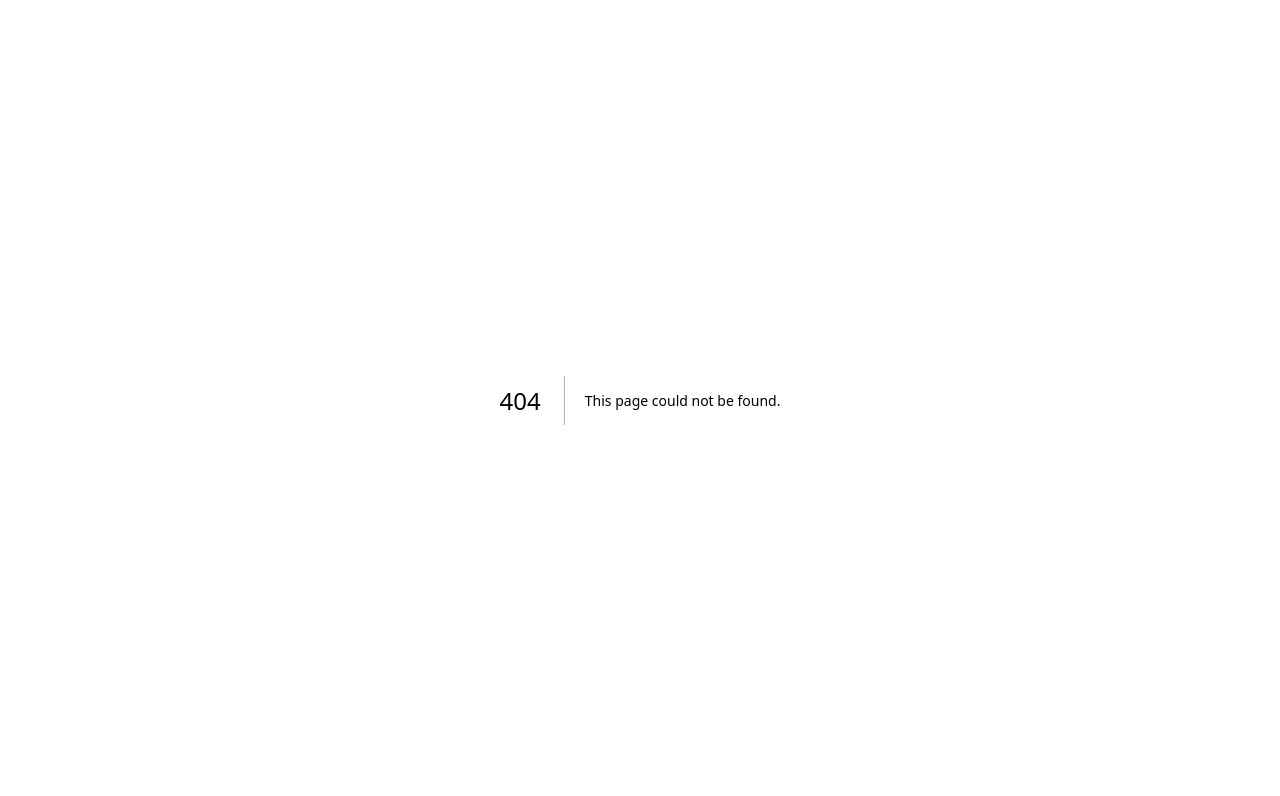
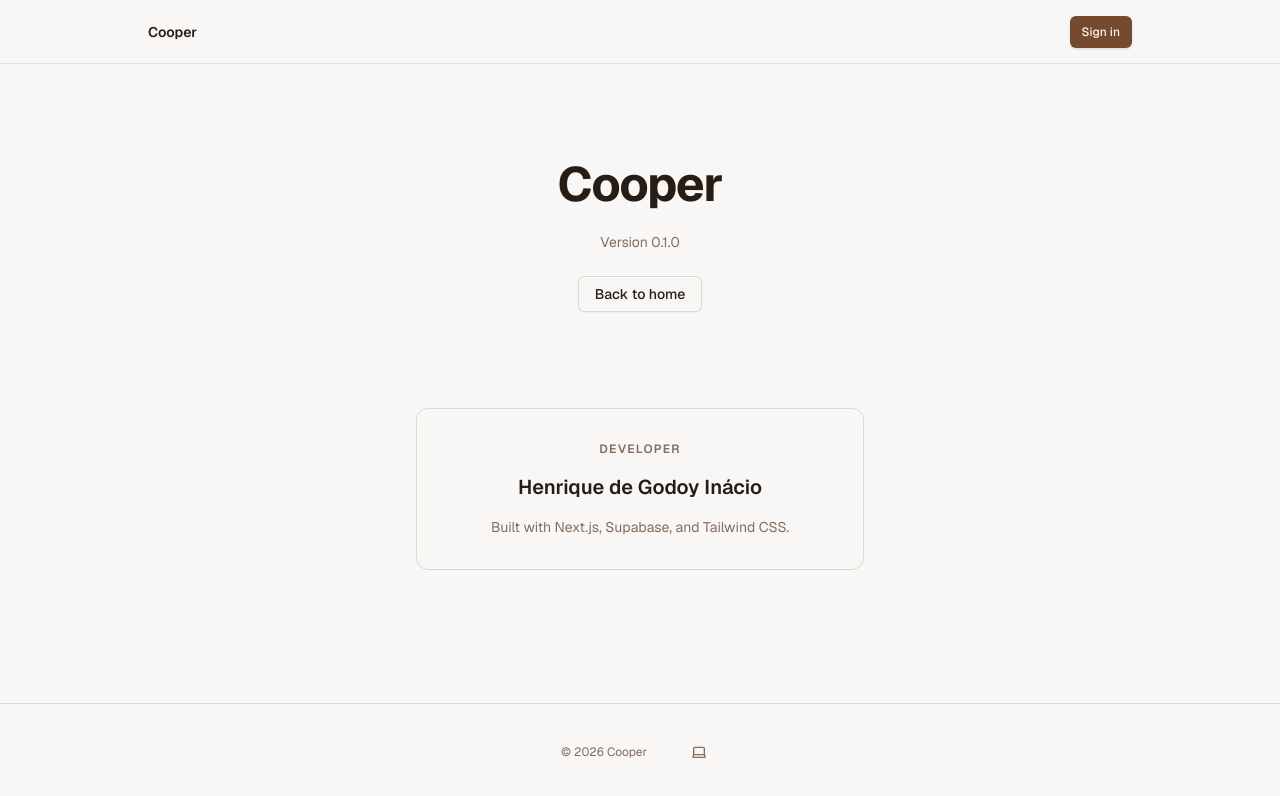
Before and after one commit to henrinacio/cooper, a Next.js app: page /about in a window 1280 px wide. Before the commit this address had no page. Shown: the top 796 px of the page. Built offline with nearby package versions, Linux system fonts and the light colour scheme; no server answers.

Commit message:
feat: add about page

```diff
--- /dev/null
+++ b/app/about/page.tsx
@@ -0,0 +1,50 @@
+import Link from "next/link";
+import { ThemeSwitcher } from "@/components/theme-switcher";
+import { Button } from "@/components/ui/button";
+import { Suspense } from "react";
+import { AuthButton } from "@/components/auth-button";
+import { version } from "@/package.json";
+
+export default function AboutPage() {
+  return (
+    <main className="min-h-screen flex flex-col">
+      <nav className="w-full border-b border-b-foreground/10 h-16 flex justify-center">
+        <div className="w-full max-w-5xl flex justify-between items-center px-5 text-sm">
+          <div className="flex gap-6 items-center font-semibold">
+            <Link href="/">Cooper</Link>
+          </div>
+          <div className="flex items-center gap-4">
+            <Suspense>
+              <AuthButton />
+            </Suspense>
+          </div>
+        </div>
+      </nav>
+
+      <section className="flex flex-col items-center text-center gap-6 px-5 py-24">
+        <h1 className="text-5xl font-bold tracking-tight">Cooper</h1>
+        <p className="text-muted-foreground text-sm">Version {version}</p>
+        <Button asChild variant="outline">
+          <Link href="/">Back to home</Link>
+        </Button>
+      </section>
+
+      <section className="flex justify-center px-5 pb-24">
+        <div className="w-full max-w-md rounded-xl border p-8 flex flex-col gap-4 text-center">
+          <p className="text-xs text-muted-foreground uppercase tracking-widest font-semibold">
+            Developer
+          </p>
+          <p className="text-xl font-semibold">Henrique de Godoy Inácio</p>
+          <p className="text-sm text-muted-foreground">
+            Built with Next.js, Supabase, and Tailwind CSS.
+          </p>
+        </div>
+      </section>
+
+      <footer className="mt-auto w-full border-t flex items-center justify-center gap-8 py-8 text-xs text-muted-foreground">
+        <span>© 2026 Cooper</span>
+        <ThemeSwitcher />
+      </footer>
+    </main>
+  );
+}
--- a/app/page.tsx
+++ b/app/page.tsx
@@ -97,6 +97,7 @@ export default async function Home() {
 
       <footer className="mt-auto w-full border-t flex items-center justify-center gap-8 py-8 text-xs text-muted-foreground">
         <span>© 2026 Cooper</span>
+        <Link href="/about" className="hover:underline">About</Link>
         <ThemeSwitcher />
       </footer>
     </main>
--- a/package.json
+++ b/package.json
@@ -1,5 +1,6 @@
 {
   "private": true,
+  "version": "0.1.0",
   "scripts": {
     "dev": "next dev",
     "build": "next build",
```
Also changed, not shown: 1 other file (tests, documents, lock files or other folders).
